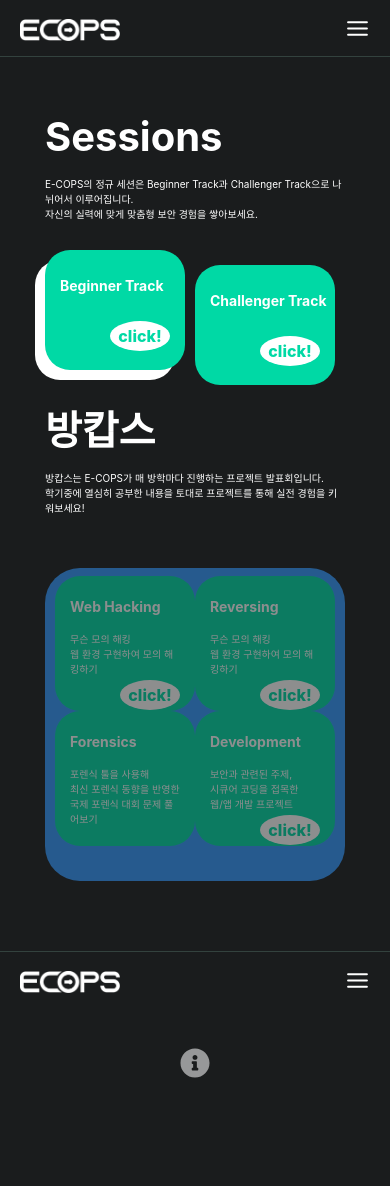
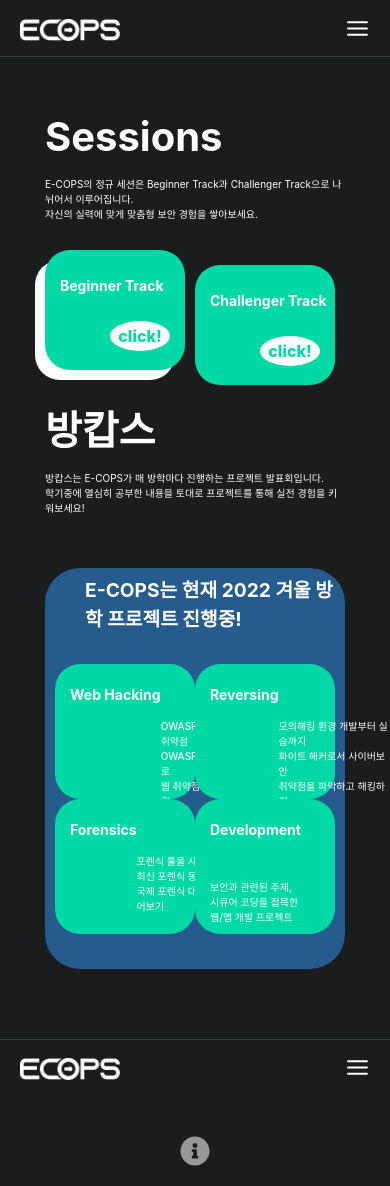
Before and after one commit to E-COPS/webv2_front, a React (Create React App) app: page /activity in a window 390 px wide. Before the commit the page ends 1098 px from the top, so only its background shows below. Built offline with nearby package versions, Linux system fonts and the light colour scheme; a web font is replaced by a local one.

Commit message:
[Fix] Activity 수정
반응형 수정 전

```diff
--- a/src/routes/Activity.js
+++ b/src/routes/Activity.js
@@ -12,7 +12,7 @@
       {isNormal ? (
         <>
           <header>
-            <NavBar />
+            <NavBar isCurrent={'activity'} />
           </header>
           <main className={styles.mainContainer}>
             <div className={styles.contentContainer}>
@@ -45,23 +45,29 @@
                   학기중에 열심히 공부한 내용을 토대로 프로젝트를 통해 실전 경험을 키워보세요!
                 </text>
                 <div className={styles.rowContainer2}>
+                  <text className={styles.rowContainer2Top}>E-COPS는 현재 2022 겨울 방학 프로젝트 진행중!</text>
+
+                  <div className={styles.rowMintBox2}>
                     <div className={styles.mintBox2}>
                       <text className={styles.boxText}>Web Hacking</text>
                       <text className={styles.boxContentText}>
-                      무슨 모의 해킹<br></br>웹 환경 구현하여 모의 해킹하기
+                        OWASP 선청 핵심 보안 취약점 <br /> OWASP TOP10을 중심으로 <br /> 웹 취약점 집중 분석 및 해킹
                       </text>
-                    <div className={styles.clickButton2}>
+                      {/* <div className={styles.clickButton2}>
                         <ActivityButton url="/Webhacking" />
-                    </div>
+                      </div> */}
                     </div>
                     <div className={styles.mintBox2}>
                       <text className={styles.boxText}>Reversing</text>
                       <text className={styles.boxContentText}>
-                      무슨 모의 해킹<br></br>웹 환경 구현하여 모의 해킹하기
+                        모의해킹 환경 개발부터 실습까지 <br />
+                        화이트 해커로서 사이버보안
+                        <br />
+                        취약점을 파악하고 해킹하기
                       </text>
-                    <div className={styles.clickButton2}>
+                      {/* <div className={styles.clickButton2}>
                         <ActivityButton url="/Reversing" />
-                    </div>
+                      </div> */}
                     </div>
                     <div className={styles.mintBox2}>
                       <text className={styles.boxText}>Forensics</text>
@@ -72,9 +78,9 @@
                         <br />
                         국제 포렌식 대회 문제 풀어보기
                       </text>
-                    <div className={styles.clickButton2}>
+                      {/* <div className={styles.clickButton2}>
                         <ActivityButton url="/Forensic" />
-                    </div>
+                      </div> */}
                     </div>
                     <div className={styles.mintBox2}>
                       <text className={styles.boxText}>Development</text>
@@ -83,8 +89,9 @@
                         <br /> 시큐어 코딩을 접목한
                         <br /> 웹/앱 개발 프로젝트
                       </text>
-                    <div className={styles.clickButton2}>
+                      {/* <div className={styles.clickButton2}>
                         <ActivityButton url="/Development" />
+                      </div> */}
                     </div>
                   </div>
                 </div>
--- a/src/routes/Activity.module.css
+++ b/src/routes/Activity.module.css
@@ -33,23 +33,45 @@
   flex-grow: 0;
   flex-wrap: wrap;
 }
+.rowMintBox2{
+  display:flex;
+  flex-direction: row;
+  justify-content: space-evenly;
+  flex-wrap: wrap;
+
+}
 
 .rowContainer2{
   display: flex;
   margin-top:2rem;
   padding: 35px 10px;
-  flex-direction: row;
+  flex-direction: column;
   /* justify-content: flex-start; */
-  justify-content: space-evenly;
+  /* justify-content: space-evenly; */
   flex-grow: 0;
   flex-wrap: wrap;
   width: 100%;
-  background-color: #3399ff;
-  opacity: 0.5;
+  /* opacity: 0.5; */
   border-radius: 35px;
+  position:relative;
+  background-color: rgba(51,153,255,0.5);
 
 }
 
+
+.rowContainer2Top{
+  position:relative;
+  padding-bottom:30px;
+  padding-left: 30px;
+
+  font-weight:bolder;
+  color:white;
+  /* background-color: #3399ff; */
+  font-size: larger;
+  /* opacity: 0.9; */
+  /* padding-top: 50px; */
+
+}
 .mintWhiteContainer{
   display: flex;
   flex-wrap: wrap;
@@ -138,9 +160,14 @@
 }
 
 .boxContentText{
-  margin-top:15px;
+  /* margin-top:15px; 버튼 있을 때*/
+
+  align-items: center;
   font-size: 12px;
   color: white;
+  /* 버튼 없을 때 */
+  margin-top: 40px;
+  font-weight: 500;
 }
 
 .clickButton{
@@ -166,6 +193,7 @@
   border: transparent;
   margin-top: 19px;
   margin-left: 105px;
+
 }
 
   /* 작은 화면 */
```
Lines whose indentation alone changed are shown as unchanged.
